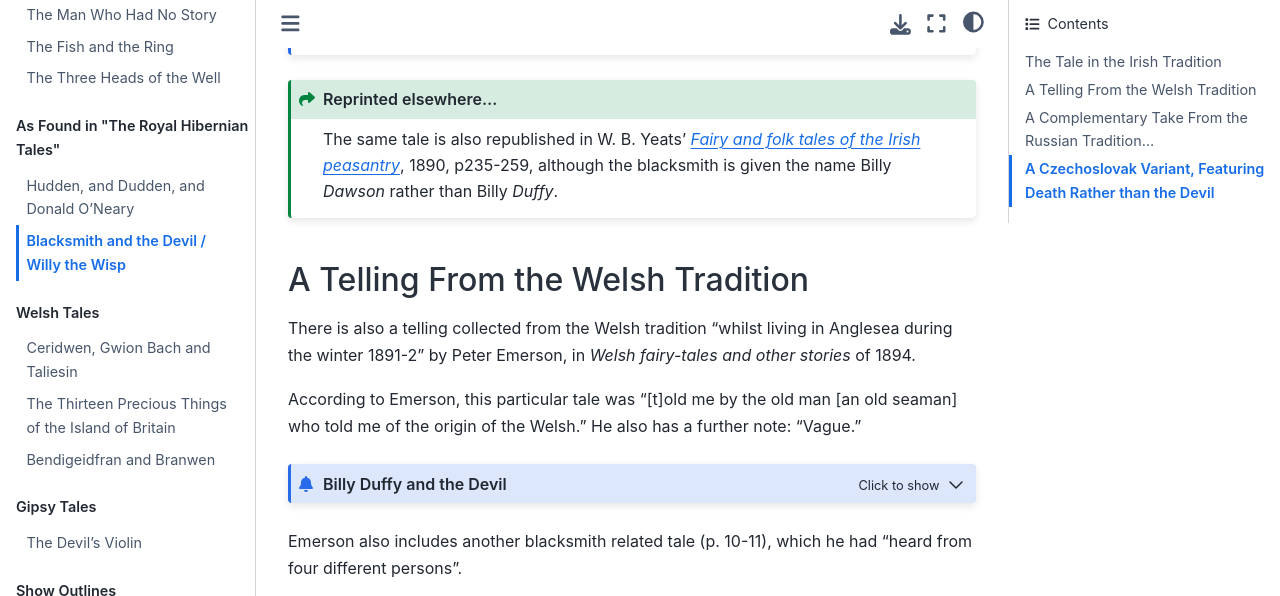
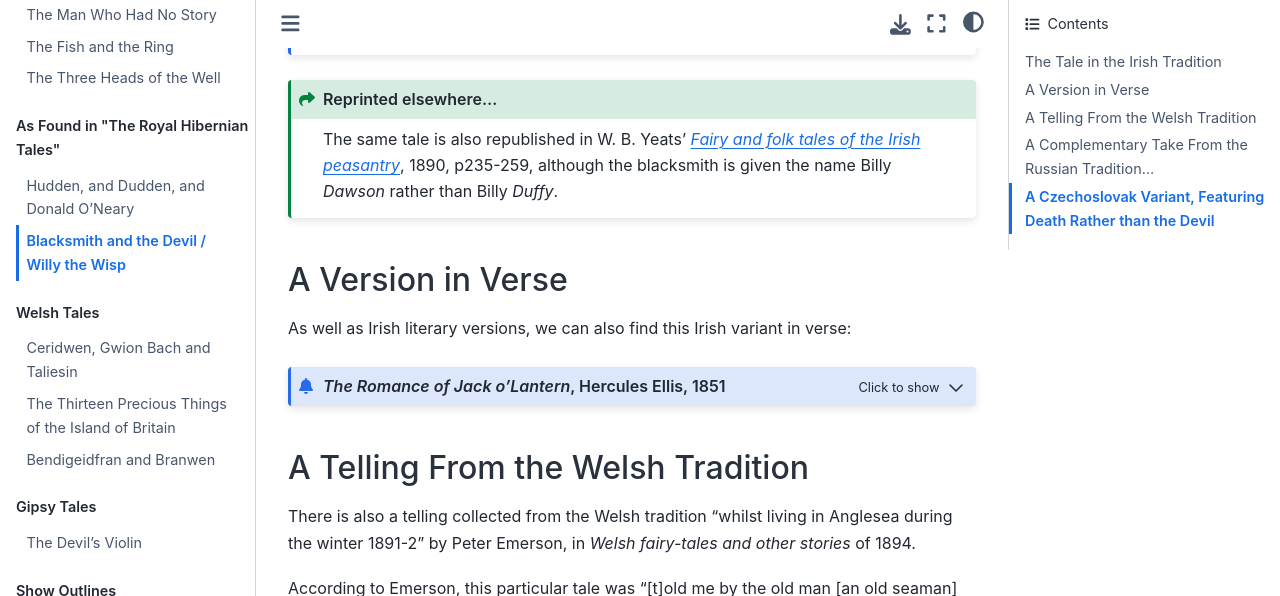
Before and after one commit to psychemedia/storytelling-notes, a Jupyter Book: the page built from blacksmith-devil-willy-wisp.md, in a window 1280 px wide and 900 px high, scrolled down 1076 px, cut to the strip 0-596 px from the top of the window. Built offline with Jupyter Book 1.0.4 settings and Sphinx 7.4.7 and the Sphinx Book theme 1.1.4, drawn with Linux system fonts in a browser that asks for light colours; some of the changed lines change nothing that is shown.

Commit message:
blacksmith will'o'wisp verse

````diff
--- a/blacksmith-devil-willy-wisp.md
+++ b/blacksmith-devil-willy-wisp.md
@@ -490,6 +490,245 @@
 p235-259, although the blacksmith is given the name Billy *Dawson* rather than Billy *Duffy*.
 ```
 
+## A Version in Verse
+
+As well as Irish literary versions, we can also find this Irish variant in verse:
+
+```{admonition} *The Romance of Jack o'Lantern*, Hercules Ellis, 1851
+:class: dropdown
+
+In *The rhyme book*, Hercules Ellis, 1851, [pp623-627](https://archive.org/details/1851therhymebook/page/n662/mode/2up):
+
+
+The Romance of Jack o'Lantern
+
+FIRST FYTTE.
+
+I.
+
+Greater churl was never known,
+On this earth than stingy John;
+From his door the poor were turned,
+Unrelieved, and cursed, and spurned.
+
+II.
+
+One night Jack was homeward coming,
+Midnight, round his path was glooming;
+As he reached a river's side,
+Some one near him, moaned and cried.
+
+III.
+
+"For the love of Heaven," he said,
+" Mercy have, and lend me aid;
+Way-worn traveller am I,
+Leave me here, and I shall die."
+
+
+IV.
+
+Stingy Jack's hard heart was touched;
+Quick the stranger he approached;
+Raised him up upon his mare;
+Brought him home, and fed him there.
+
+V.
+
+Gray-haired wanderer down he lay,
+But, before the break of day,
+To the bed of Jack he hies,
+Winged like zeraph of the skies.
+
+VI.
+
+Heavenly beauty graced his face;
+Heavenly brightness filled the place;
+When Jack, starting up, had woke,
+Thus the angel smiling spoke.
+
+VII.
+
+"Though called a churl by all around,
+Mercy in your heart I've found;
+Ask three gifts, I'll give them you,
+And my blessing add thereto."
+
+VIII.
+
+Greatly at all this Jack wondered;
+Long, what he should ask, he pondered;
+Scratched he often his shock head,
+Then, thus, to the angel said.
+
+IX.
+
+" I wish whoever takes my chair,
+May be fastened firmly there,
+He to chair, and chair to ground,
+Till my leave to go be found.
+
+X.
+
+"Next I pray, whatever fools
+Meddle with my box of tools,
+May be fastened to the wall,
+Till, to let them go, I call.
+
+XI.
+
+"Thirdly, sir, I would implore,
+That, who breaks my sycamore,
+May be fixed fast to the tree,
+Till I choose to set him free."
+
+XII.
+
+" All these boons I grant to you,
+And my blessing add thereto;"
+Saying thus, the angel sighs,
+As, from thence, to heaven, he flies;
+
+
+XIII.
+
+For when choice, like this, is given,
+If the chooser ask not heaven,
+Never more, by deeds or prayer,
+Shall the spurner enter there.
+
+XIV.
+
+Hut, although thus doomed to hell,
+Stingy Jack, on earth, throve well;
+Large his flocks, and strong his health,
+Wide his lands, and great his wealth.
+
+SECOND FYTTE.
+
+I.
+
+Now years have flown, and youth is gone,
+And Jack's last day is come;
+And the Devil sends a servant up,
+To fetch the old man home:
+At Jack's hall door the servant knocks,
+And bids him come away;
+Jack opes the door, and asks him in,
+And says, " Sit down, I pray."
+
+II.
+
+In Jack's own seat, the servant sits,
+And there is fastened tight;
+Jack takes his flail, and without fail,
+He flogs him left and right:
+And, as he scored, the flunkey roared,
+At length he firmly swore,
+That if set free, from thence he'd flee,
+And never come back more.
+
+III.
+
+When thus he'd sworn, Jack set him free,
+And off he went with speed;
+But many a servant, besides him,
+The Devil has at need:
+Next day, another one was sent,
+And ordered without fail,
+That Stingy Jack he should bring back,
+And also fetch his flail.
+
+IV.
+
+The second servant now came in,
+With cautious step and slow;
+And told Jack, in his master's name,
+To hell he straight must go.
+Says Jack, "This brogue I first must mend;
+Barefoot I could not crawl;
+So put your hand in yonder box,
+And hand me down my awl."
+
+V.
+
+Within the box he poked his hand,
+And there is tightly held;
+Then Jack applied his famous flail,
+Until the flunkey yelled;
+He yelled and roared, while old Jack scored,
+Until as the first swore,
+Ihe second flunkey swore to go,
+And trouble Jack no more.
+
+VI.
+
+And now the Devil came himself,
+Since servants would not do;
+Through Mangerton, he rose in flame,
+And ordered Jack to go.
+Said Jack, "My Lord, I'm ready quite,
+But dead lame is old Jack;
+You must get me a good stout stick,
+Or take me on your back."
+
+VII.
+
+Then from the Sycamore hard by,
+The Devil seized a bough;
+And fastened tight, and helpless quite,
+The Devil is left now:
+Jack yelled with joy, when the old boy
+He saw thus in his power;
+Then hastened for his famous flail,
+And laid it on galore.
+
+VIII.
+
+So loudly howled the Devil then,
+His roars were heard quite plain,
+In Germany, and Italy,
+And even in tar Spain:
+Upon his back, three flails broke Jack,
+And still he lathered on;
+Nor did he stay his work that day,
+Until the setting sun.
+
+IX.
+
+Then, by his horns, the Devil swore,
+That if Jack let him go,
+He'd never bring, nor let Jack come,
+Within his realms below:
+When thus he'd sworn, with back well torn,
+Jack sets the Devil free;
+And from that day, he staid away,
+From Jack and from his tree.
+
+X.
+
+At length Jack died, and when his soul
+Was from his body riven;
+It could not get through hell's wide gates,
+Nor yet through those of heaven:
+By his free choice, he lost the last;
+And Satan did not fail
+His oath to keep, and Jack to sweep,
+From hell's gates, with his flail.
+
+XI.
+
+Then since Jack is unfit for heaven,
+And hell won't give him room,
+His ghost is forced to walk the earth,
+Until the day of doom:
+A lantern in his hand he bears,
+The way by night to show;
+And, from its flame, he's got the name
+Of Jack O'Lantern now.
+
+```
+
 ## A Telling From the Welsh Tradition
 
 There is also a telling collected from the Welsh tradition "whilst living in Anglesea during the winter 1891-2" by Peter Emerson, in *Welsh fairy-tales and other stories* of 1894.
````
